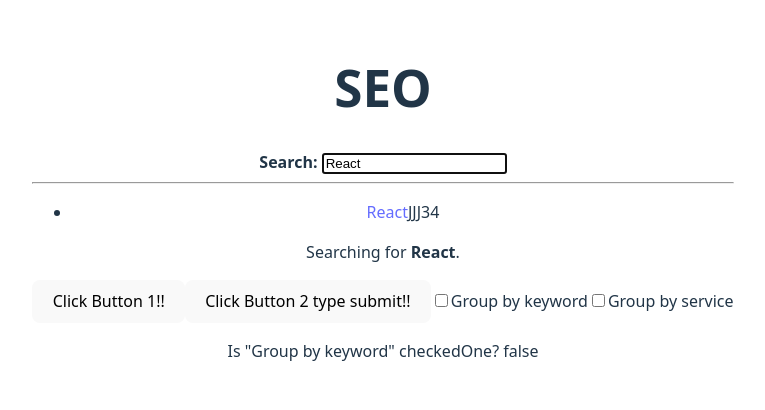
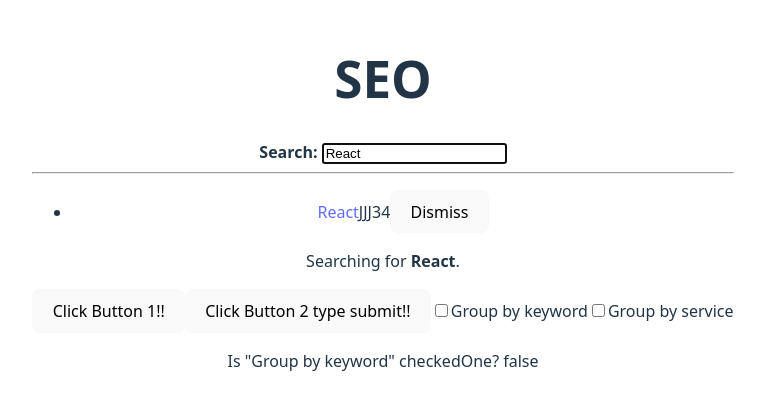
Before and after one commit to fred-py/seo_dashboard, a React (Vite) app in the folder seo_dashboard/: page / in a window 1280 px wide. Shown: the part 198-608 px from the top of the page, without its empty margins (257-1022 px from the left). Built offline with nearby package versions, Linux system fonts and the light colour scheme.

Commit message:
Inline Handler added

```diff
--- a/seo_dashboard/src/App.jsx
+++ b/seo_dashboard/src/App.jsx
@@ -2,6 +2,24 @@
 import './App.css';
 //import LineChart from './components/LineChart'
 
+const initialStories = [
+  {
+    title: 'React',
+    url: 'https://react.dev/',
+    author: 'JJJ',
+    num_comments: 3,
+    points: 4,
+    objectID: 0,
+  },
+  {
+    title: 'Redux',
+    url: 'https://dectt.dev/',
+    author: 'Josh James Jacob',
+    num_comments: 2,
+    points: 6,
+    objectID:2,
+  },
+];
 
 // Variables can be defined outsite of function component
 // in order to avoid being redefined everytime the page is reloaded
@@ -34,33 +52,31 @@
   return [value, setValue];
 };
 
+
 // When no business logic is present and the function's only
 // purpose is to return a value, curly brackets can be removed
 const App = () => {
-  const stories = [
-    {
-      title: 'React',
-      url: 'https://react.dev/',
-      author: 'JJJ',
-      num_comments: 3,
-      points: 4,
-      objectID: 0,
-    },
-    {
-      title: 'Redux',
-      url: 'https://dectt.dev/',
-      author: 'Josh James Jacob',
-      num_comments: 2,
-      points: 6,
-      objectID:2,
-    },
-  ];
-  const [searchTerm, setSearchTerm] = useStorageState('search', 'React')
+
+  const [searchTerm, setSearchTerm] = useStorageState(
+    'search',
+    'React'
+  );
+
+  const [stories, setStories] = React.useState(initialStories);
+
+  const handleRemoveStory = (item) => {
+    const newStories = stories.filter(
+      (story) => item.objectID !== story.objectID
+    );
+    setStories(newStories);
+  };
+
   // Use 'event' as a parameter to access
   // the event object in an event handler
   const handleSearch = (event) => {
     setSearchTerm(event.target.value);
   };
+
 
   // Checkbox
   const [checkedOne, setCheckedOne] = React.useState(false);
@@ -80,21 +96,13 @@
     } else {
       hasStored = false;
   }
-  // Refer to page 81 - saving state in
-  // localStorage so it is present on refresh
-  const initialState = hasStored
-    ? localStorage.getItem('search')
-    : 'React';
-  // Filter stories with stateful searchTerm before passing
-  // them to list prop
-  // Use build-in filter method
+
   const searchedStories = stories.filter((story) => {
     // Checks if story title exits
     // Returns boolean
     // toLowerCase() method must be call on both
     // existing title and title input
     return story.title.toLowerCase().includes(searchTerm.toLocaleLowerCase());
-
   });
 
   return (
@@ -121,10 +129,12 @@
 
       <hr />
 
-      <List list={searchedStories}/>
+      <List list={searchedStories} onRemoveItem={handleRemoveStory}/>
       <p>
         Searching for <strong>{searchTerm}</strong>.
       </p>
+
+
 
       <Button handleClick={() => console.log('Clicked button 1')}>
         Click Button 1!!
@@ -153,7 +163,6 @@
 
       {/* keywords must be defined before LineChart can be added
       <LineChart/>*/}
-
     </div>
   );
 }
@@ -185,7 +194,7 @@
       <label htmlFor={id}>{children}</label>
       &nbsp;
       <input
-        id="id"
+        id={id}
         type={type}
         // Assigning value attribute synchronises
         // both React and HTML states
@@ -205,7 +214,7 @@
 // Return statement can be removed since
 // in a concise body an implicit return statement is attached.
 //
-const List = ({list}) => {
+const List = ({ list, onRemoveItem }) => {
     // props is being deconstructed right away by passing 'list'
     // instead of props then props.list.map()...
 
@@ -223,12 +232,16 @@
           If no id is present, something like a title can be used as long
           as the title does not change. Last resort would be to use the index
           Refer to page 36 of The Road to React*/
-          <Item key={item.objectID} item={item} />
+          <Item
+            key={item.objectID}
+            item={item}
+            onRemoveItem={onRemoveItem}
+          />
         ))}
     </ul>
   )};
 
-const Item = ({item}) => (
+const Item = ({ item, onRemoveItem }) => (
   // props is being deconstructed right away by passing 'item'
   // instead of props then props.item.url...
   // Item component renders a list of items
@@ -239,6 +252,11 @@
     <span>{item.author}</span>
     <span>{item.num_comments}</span>
     <span>{item.points}</span>
+    <span>
+      <button type="button" onClick={() => onRemoveItem(item)}>
+        Dismiss
+      </button>
+    </span>
   </li>
 )
 
```
